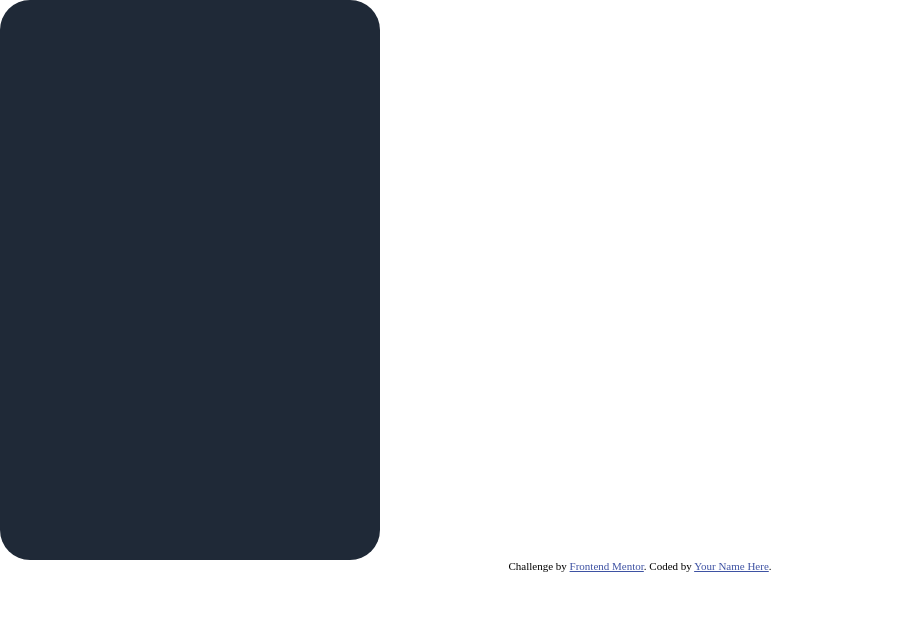
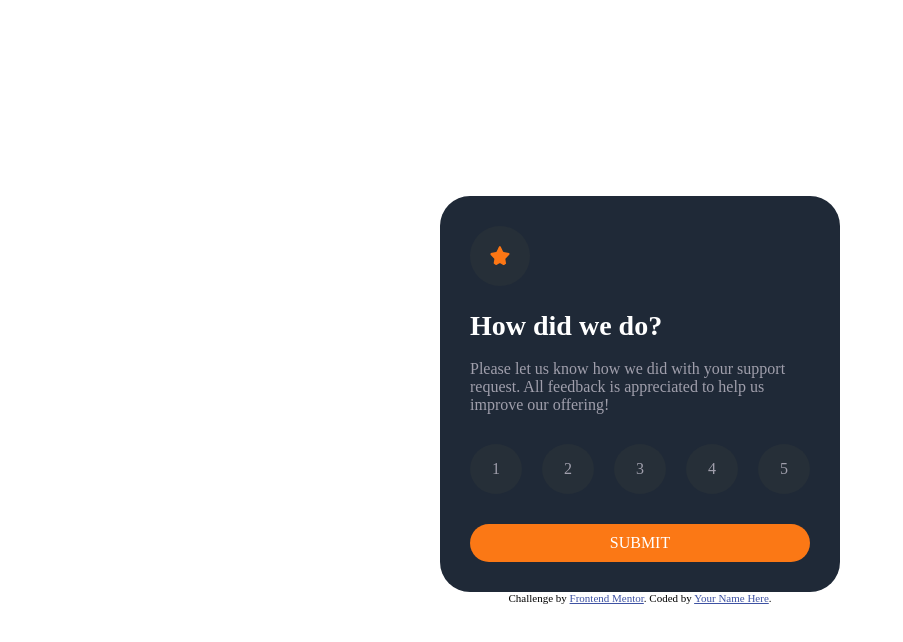
Before and after one commit to Kyoungjun0124/interactive-rating-component-main, a plain HTML site: page index.html in a window 1280 px wide. Shown: the whole page, without its empty margins (0-903 px from the left). Drawn offline with Linux system fonts and the light colour scheme.

Commit message:
index.html 완성

```diff
--- /dev/null
+++ b/css/index.css
@@ -0,0 +1,41 @@
+.box__star-img {
+  padding: 20px;
+  border-radius: 50%;
+  width: 20px;
+  height: 20px;
+}
+.text-box {
+  margin-top: 20px;
+}
+.btn-box {
+  display: flex;
+  justify-content: space-between;
+  margin-top: 30px;
+}
+.btn-box__btn {
+  padding: 16px 22px;
+  border-radius: 50%;
+  transition: all 0.2s ease-in-out;
+  text-decoration: none;
+  color: rgb(160, 159, 172);
+}
+.btn-box__btn:hover {
+  background-color: var(--bg-orange);
+  color: white;
+}
+.submit-btn {
+  display: block;
+  display: flex;
+  justify-content: center;
+  align-items: flex-end;
+  padding: 10px 0px;
+  border-radius: 30px;
+  text-decoration: none;
+  color: white;
+  transition: all 0.2s ease-in-out;
+  margin-top: 30px;
+}
+.submit-btn:hover {
+  color: var(--bg-orange);
+  background-color: white;
+}
--- a/css/style.css
+++ b/css/style.css
@@ -1,14 +1,33 @@
+@import "index.css";
+
+:root {
+  --bg-orange: #fb7815;
+}
 body {
   padding: 0px 0px;
   margin: 0px 0px;
+  display: flex;
+  flex-direction: column;
+  justify-content: center;
+  align-items: center;
+  height: 100vh;
+}
+.bold-text {
+  color: white;
+  font-size: 28px;
+  font-weight: 600;
+}
+.bg-gray {
+  background-color: rgb(38, 47, 56);
+}
+.bg-orange {
+  background-color: var(--bg-orange);
 }
 .box {
   padding: 30px;
   border-radius: 30px;
-  width: 320px;
-  height: 500px;
+  width: 340px;
+  /* height: 400px; */
   background-color: rgb(31, 41, 55);
-  color: rgb(71, 78, 87);
-  display: flex;
-  justify-content: center;
+  color: rgb(160, 159, 172);
 }
--- a/index.html
+++ b/index.html
@@ -27,7 +27,28 @@
     </style>
   </head>
   <body>
-    <div class="box"></div>
+    <div class="box">
+      <img src="images/icon-star.svg" class="box__star-img bg-gray" />
+
+      <div class="text-box">
+        <div class="bold-text box__main-text">How did we do?</div>
+        <br />
+        <div class="box__thin-text">
+          Please let us know how we did with your support request. All feedback
+          is appreciated to help us improve our offering!
+        </div>
+      </div>
+
+      <div class="btn-box">
+        <a class="btn-box__btn bg-gray" href="#">1</a>
+        <a class="btn-box__btn bg-gray" href="#">2</a>
+        <a class="btn-box__btn bg-gray" href="#">3</a>
+        <a class="btn-box__btn bg-gray" href="#">4</a>
+        <a class="btn-box__btn bg-gray" href="#">5</a>
+      </div>
+
+      <a href="thank.html" class="submit-btn bg-orange">SUBMIT</a>
+    </div>
 
     <div class="attribution">
       Challenge by
```
Also changed, not shown: html-text.txt (added), todo-list.txt.
